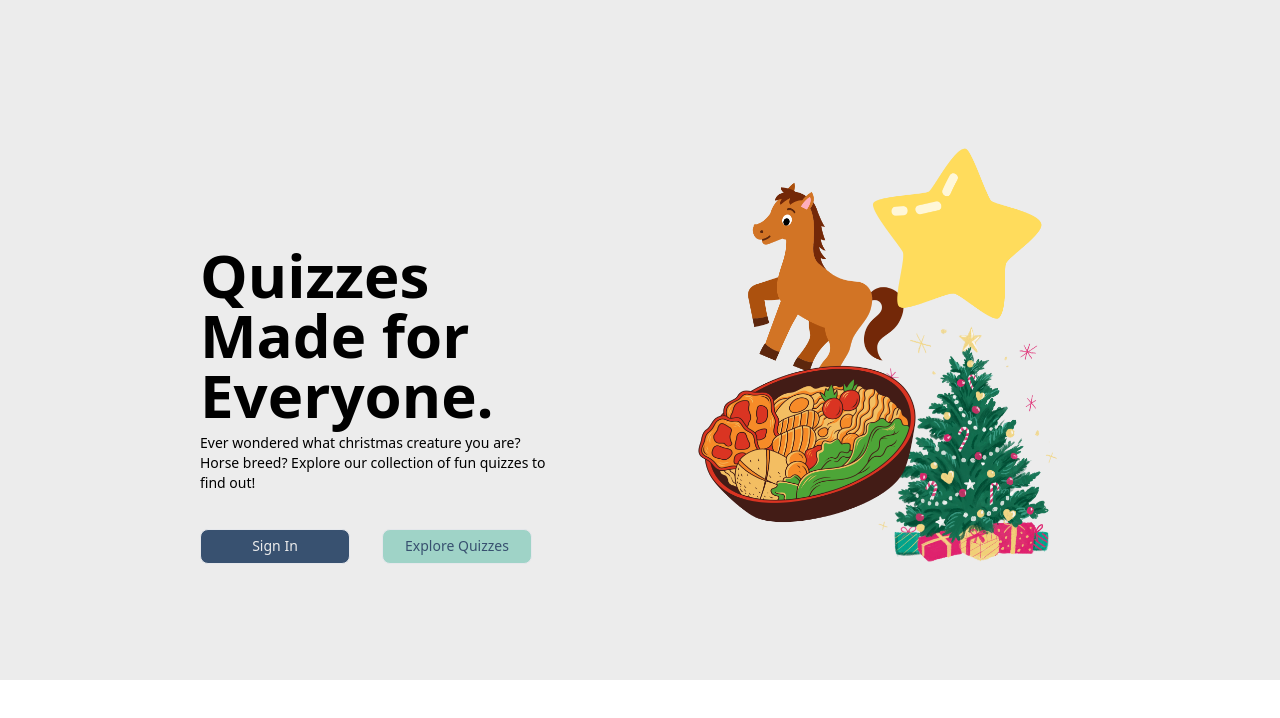
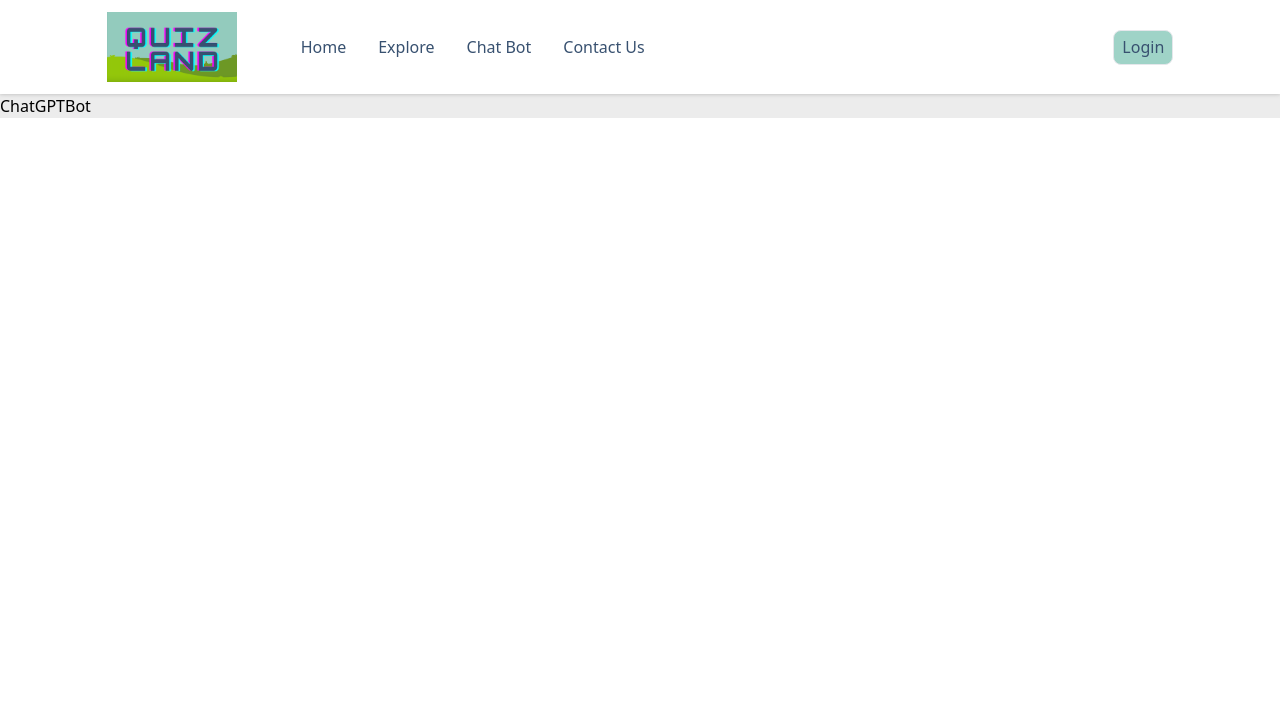
Before and after one commit to cassiestephen/quiz-land, a React (Vite) app: page /ai-chat in a window 1280 px wide. Shown: the top 718 px of the page. Built offline with nearby package versions, Linux system fonts and the light colour scheme.

Commit message:
nav bar implemented, fully functional

```diff
--- a/package.json
+++ b/package.json
@@ -19,6 +19,7 @@
     "framer-motion": "^10.16.16",
     "react": "^18.2.0",
     "react-dom": "^18.2.0",
+    "react-hook-form": "^7.49.2",
     "react-redux": "^9.0.4",
     "react-router-dom": "^6.21.0",
     "redux": "^5.0.0"
--- a/src/App.tsx
+++ b/src/App.tsx
@@ -7,6 +7,13 @@ import Login from "./components/reduxSetup/Login";
 import { useState } from "react";
 import { useSelector } from "react-redux";
 import Home from "./Home";
+import QuizList from "./components/QuizList";
+import ChatGPTBot from "./components/ChatGPTBot";
+import ContactUs from "./components/ContactUs";
+import { useDispatch } from "react-redux";
+import { login } from "./features/user";
+import quizLand from "./assets/quizLand.png";
+
 
 
 
@@ -15,17 +22,60 @@ const App = () => {
   const user = useSelector((state: any) => state.user.value);
   // true if logged in, else false
   let loggedIn: boolean = user.email !== "" && user.email !== "";
-  const [profileOpen, setProfileOpen] = useState<boolean>(true); // have button in navBar toggle this
-
+  const [profileOpen, setProfileOpen] = useState<boolean>(false); // have button in navBar toggle this
+  const dispatch = useDispatch();
+  const logOut = () => {
+    dispatch(login({ email: "", password: "" }))
+    }
 
   return (
     <div className="bg-gray-700">
        { /* <QuizObject quizInfo={aboutChristmasQuiz} quizArray={christmasQuiz}/> */ }
 
       {/*<Login />*/}
+      <Router>
+        <ul >
+          <div className=" flex items-center justify-betweenfixed top-0 z-30 w-full py-3 bg-white drop-shadow">
 
-      <Home />
+        <div className="flex items-center justify-between mx-auto w-5/6">
+          <div className="flex items-center justify-between w-full gap-16">
+        <img className="h-[70px] w-[130px]"  src={quizLand}/>
+        <div className="flex items-center justify-between w-full">
+          <div className="flex items-center justify-between gap-8 text-md text-blue-700">
+          <Link to="/" className=" hover:text-gray-500"> Home</Link>
+          <Link to="/quizzes" className=" hover:text-gray-500"> Explore </Link>
+          <Link to="/ai-chat" className=" hover:text-gray-500"> Chat Bot </Link>
+          <Link to="/contact-us" className=" hover:text-gray-500"> Contact Us </Link>
+          </div>
+          <div className="flex items-center justify-between gap-8">
+           {loggedIn && <button
+           className=""
+           onClick={(event) => {
+            setProfileOpen(!profileOpen)
+          }}>
+            <div className="flex flex-col hover:text-gray-500">
+              <text className="font-bold text-md">Hello {user.email}</text>
+              <text className="text-xs ">View Profile</text>
+            </div>
+          </button> }
 
+        { !loggedIn ? <Link className="border bg-blue-500 h-[35px] w-[60px] flex justify-center items-center text-blue-700 rounded-lg  hover:text-gray-700 hover:bg-blue-700" to="/login"> Login </Link> :
+        <button className="border bg-blue-500 h-[35px] text-blue-700 rounded-lg w-[80px] hover:text-gray-700 hover:bg-blue-700" onClick={ logOut }>Log Out</button>}
+        </div>
+          </div>
+          </div>
+          </div>
+          </div>
+        </ul>
+
+        <Routes>
+          <Route path="/" element={ <Home />} /* path for home screen *//>
+          <Route path="/login" element={ <Login />} /* path for login *//>
+          <Route path="/quizzes" element={ <QuizList />} /* path for home screen *//>
+          <Route path="/ai-chat" element={ <ChatGPTBot />} /* path for home screen *//>
+          <Route path="/contact-us" element={ <ContactUs />} /* path for home screen *//>
+        </Routes>
+      </Router>
       {loggedIn && profileOpen && (
         <Profile setProfileOpen={setProfileOpen}/>
       )}
--- a/src/Home.tsx
+++ b/src/Home.tsx
@@ -1,16 +1,27 @@
 import mainGraphic from "./assets/mainGraphic.png";
 import { motion } from "framer-motion";
+import { useNavigate } from "react-router-dom";
 
 type Props = {}
 
 const Home = (props: Props) => {
+    let navigate = useNavigate();
+
+    const gotoLogin = () => {
+        navigate("/login");
+    }
+
+    const gotoQuizzes = () => {
+        navigate("/quizzes");
+    }
+
   return (
-    <section id="home" className="gap-16 ml-[200px] bg-gray-700 py-10 justify-center items center">
+    <section id="home" className="gap-16 ml-[200px] bg-gray-700 justify-center items-center">
 
       <motion.div
         className="flex w-5/6  justify-center items-center gap-[110px]"
       >
-        <div className="z-10 mt-32 w-1/2 ">
+        <div className="z-10 w-1/2 ">
 
           <motion.div
             className=""
@@ -45,10 +56,11 @@ const Home = (props: Props) => {
               visible: { opacity: 1, x: 0 },
             }}
           >
-            <button className="text-sm mt-1 border rounded-lg w-[150px] h-[35px] hover:bg-blue-500 hover:text-blue-700  text-gray-700 bg-blue-700">
+            <button onClick={gotoLogin}
+            className="text-sm mt-1 border rounded-lg w-[150px] h-[35px] hover:bg-blue-500 hover:text-blue-700  text-gray-700 bg-blue-700">
               Sign In
               </button>
-            <button
+            <button onClick={gotoQuizzes}
               className="text-sm mt-1 border rounded-lg w-[150px] h-[35px] bg-blue-500 text-blue-700  hover:text-gray-700 hover:bg-blue-700"
             >
               <p>Explore Quizzes</p>
@@ -56,7 +68,7 @@ const Home = (props: Props) => {
           </motion.div>
         </div>
         <div
-          className="flex basis-3/5 w-[800px] h-[600px]  justify-right"
+          className="flex basis-3/5 w-[800px] h-[600px] justify-right"
         >
           <img alt="home-pageGraphic" src={mainGraphic} />
         </div>
--- /dev/null
+++ b/src/components/ChatGPTBot.tsx
@@ -0,0 +1,10 @@
+
+type Props = {}
+
+const ChatGPTBot = (props: Props) => {
+  return (
+    <div>ChatGPTBot</div>
+  )
+}
+
+export default ChatGPTBot;
--- /dev/null
+++ b/src/components/ContactUs.tsx
@@ -0,0 +1,11 @@
+import { useForm } from "react-hook-form";
+
+type Props = {}
+
+const ContactUs = (props: Props) => {
+  return (
+    <div>ContactUs</div>
+  )
+}
+
+export default ContactUs;
--- a/src/components/Question.tsx
+++ b/src/components/Question.tsx
@@ -9,7 +9,7 @@ const Question = ({ questionInfo }: Props) => {
   const order = RandomOrdering([1, 2, 3, 4]);
 
   return (
-    <div className="fixed inset-0 bg-white flex items-center justify-center">
+    <div className="h-[700px] w-full flex items-center justify-centerr">
       <div className="bg-white p-2 rounded-xl shadow-2xl">
         <div className="mb-15">
           <h1 className="font-semibold text-left text-lg text-gray-700">
--- /dev/null
+++ b/src/components/QuizList.tsx
@@ -0,0 +1,11 @@
+
+
+type Props = {}
+
+const QuizList = (props: Props) => {
+  return (
+    <div>QuizList</div>
+  )
+}
+
+export default QuizList;
--- a/src/components/reduxSetup/Login.tsx
+++ b/src/components/reduxSetup/Login.tsx
@@ -11,7 +11,8 @@ const Login = (props: Props) => {
   const [userPassword, setUserPassword] = useState<string>("");
 
   return (
-    <div className="fixed inset-0 bg-gray-700 flex items-center justify-center">
+    <div className="h-[600px] w-full flex items-center justify-center">
+
       <div className="bg-white p-2 w-[300px] h-[330px] rounded-xl shadow-2xl flex flex-col">
         <div className="mt-0 h-1/8 w-1/8">
           <img src={quizLand} alt="" />
@@ -20,7 +21,7 @@ const Login = (props: Props) => {
           <input
             type="text"
             className="text-left border rounded-lg h-[30px] w-full mb-5 text-lg text-blue-700"
-            placeholder="email"
+            placeholder=" email"
             onChange={(event) => {
               setUserEmail(event.target.value);
             }}
@@ -28,7 +29,7 @@ const Login = (props: Props) => {
           <input
             type="text"
             className="text-left border rounded-lg w-full h-[30px] text-lg text-blue-700"
-            placeholder="password"
+            placeholder=" password"
             onChange={(event) => {
               setUserPassword(event.target.value);
             }}
@@ -43,6 +44,7 @@ const Login = (props: Props) => {
           </button>
         </div>
       </div>
+
     </div>
   );
 };
--- a/src/components/reduxSetup/Profile.tsx
+++ b/src/components/reduxSetup/Profile.tsx
@@ -11,7 +11,7 @@ const Profile = ({setProfileOpen}: Props) => {
   const user = useSelector((state: any) => state.user.value);
   const [seePassword, setSeePassword] = useState<boolean>(false);
   return (
-    <div className="fixed right-0 top-[30px] z-40 h-[450px] w-[300px] bg-white drop-shadow-xl border rounded-lg">
+    <div className="fixed right-0 top-[94px] z-40 h-[450px] w-[300px] bg-white drop-shadow-xl border rounded-lg">
       <div className="flex justify-end" onClick={(event) => {
             setProfileOpen(false);
           }}><CloseIcon  className=" mr-1 mt-1 text-gray-300"/></div>
```
Also changed, not shown: 1 other file (tests, documents, lock files or other folders).
